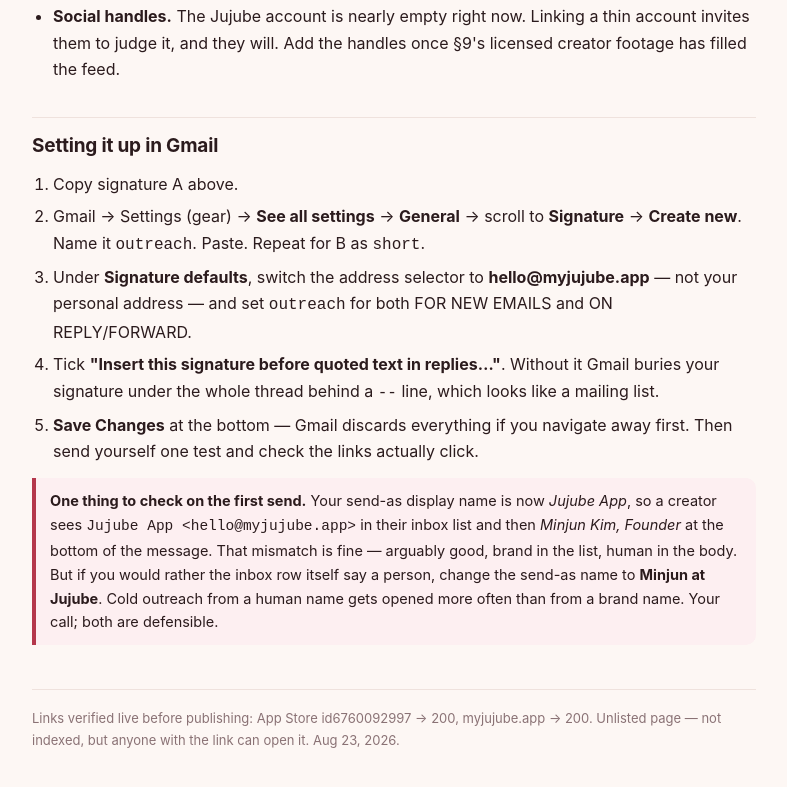
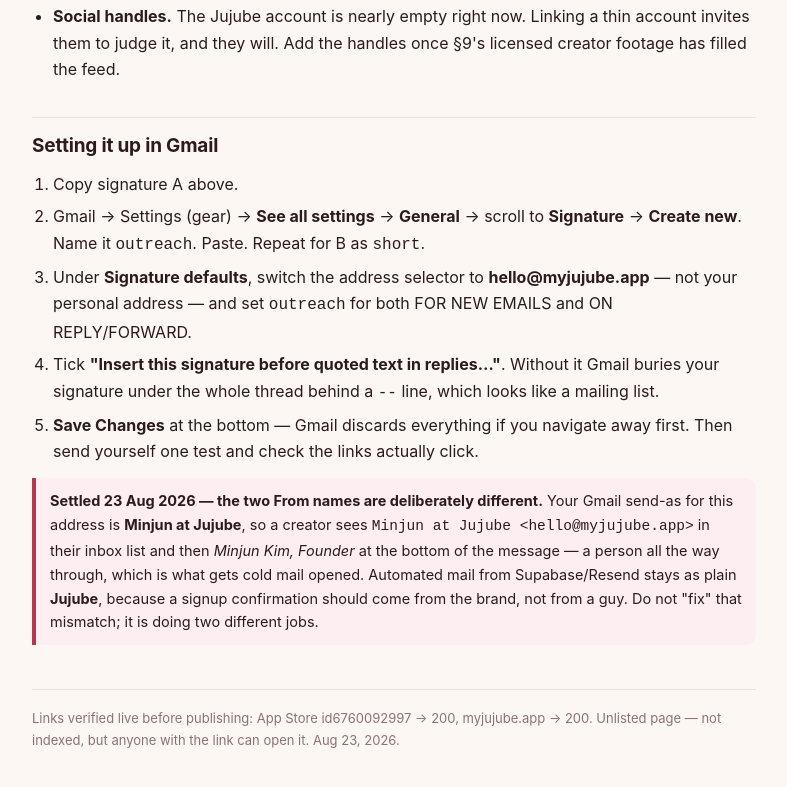
Before and after one commit to feedmiyo6/shared-files, a plain HTML site: page mj/jujube/sig-4c7e19b2.html in a window 1280 px wide. Shown: the part 1584-2371 px from the top of the page, without its empty margins (246-1033 px from the left). Drawn offline with Linux system fonts and the light colour scheme.

Commit message:
Signature page: record the settled send-as name
Minjun set the Gmail send-as for hello@myjujube.app to 'Minjun at Jujube'.
Replaces the open question in the closing note with the decision and why the
transactional sender stays plain 'Jujube'.

```diff
--- a/mj/jujube/sig-4c7e19b2.html
+++ b/mj/jujube/sig-4c7e19b2.html
@@ -86,7 +86,7 @@
 <li><span class="en"><strong>Save Changes</strong> at the bottom — Gmail discards everything if you navigate away first. Then send yourself one test and check the links actually click.</span><span class="ko">하단의 <strong>변경사항 저장</strong>을 누르세요 — 먼저 페이지를 벗어나면 Gmail이 전부 버립니다. 그 다음 본인에게 테스트 메일을 보내 링크가 실제로 눌리는지 확인하세요.</span></li>
 </ol>
 
-<div class="warn"><span class="en"><strong>One thing to check on the first send.</strong> Your send-as display name is now <em>Jujube App</em>, so a creator sees <code>Jujube App &lt;hello@myjujube.app&gt;</code> in their inbox list and then <em>Minjun Kim, Founder</em> at the bottom of the message. That mismatch is fine — arguably good, brand in the list, human in the body. But if you would rather the inbox row itself say a person, change the send-as name to <strong>Minjun at Jujube</strong>. Cold outreach from a human name gets opened more often than from a brand name. Your call; both are defensible.</span><span class="ko"><strong>첫 발송 때 확인할 것.</strong> 발신 표시 이름이 이제 <em>Jujube App</em>이라, 크리에이터의 받은편지함 목록에는 <code>Jujube App &lt;hello@myjujube.app&gt;</code>가 뜨고 본문 하단에는 <em>Minjun Kim, Founder</em>가 보입니다. 이 불일치는 괜찮습니다 — 오히려 목록엔 브랜드, 본문엔 사람이라 좋습니다. 다만 받은편지함 줄 자체에 사람 이름을 띄우고 싶다면 발신 이름을 <strong>Minjun at Jujube</strong>로 바꾸세요. 콜드 아웃리치는 브랜드 이름보다 사람 이름일 때 열람률이 높습니다. 선택은 자유이고 둘 다 합리적입니다.</span></div>
+<div class="warn"><span class="en"><strong>Settled 23 Aug 2026 — the two From names are deliberately different.</strong> Your Gmail send-as for this address is <strong>Minjun at Jujube</strong>, so a creator sees <code>Minjun at Jujube &lt;hello@myjujube.app&gt;</code> in their inbox list and then <em>Minjun Kim, Founder</em> at the bottom of the message — a person all the way through, which is what gets cold mail opened. Automated mail from Supabase/Resend stays as plain <strong>Jujube</strong>, because a signup confirmation should come from the brand, not from a guy. Do not "fix" that mismatch; it is doing two different jobs.</span></span><span class="ko"><strong>2026년 8월 23일 확정 — 두 발신 이름은 의도적으로 다릅니다.</strong> 이 주소의 Gmail 발신 이름은 <strong>Minjun at Jujube</strong>이므로, 크리에이터의 받은편지함에는 <code>Minjun at Jujube &lt;hello@myjujube.app&gt;</code>가 뜨고 본문 하단에는 <em>Minjun Kim, Founder</em>가 보입니다 — 처음부터 끝까지 사람이고, 콜드 메일은 그래야 열립니다. Supabase/Resend의 자동 메일은 그냥 <strong>Jujube</strong>로 둡니다. 가입 확인 메일은 개인이 아니라 브랜드가 보내야 하니까요. 이 불일치를 "고치지" 마세요. 서로 다른 일을 하고 있습니다.</span></div>
 
 <footer>
 <span class="en">Links verified live before publishing: App Store id6760092997 → 200, myjujube.app → 200. Unlisted page — not indexed, but anyone with the link can open it. Aug 23, 2026.</span>
```
